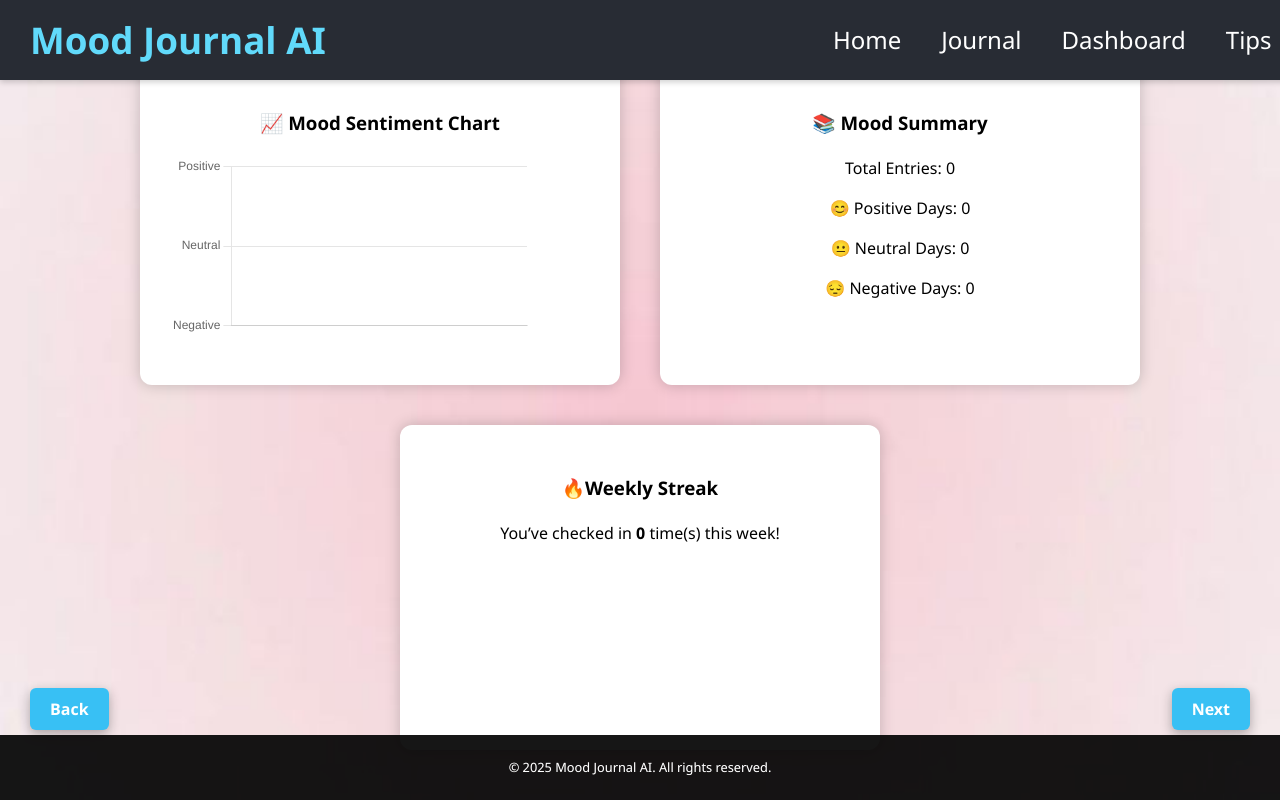
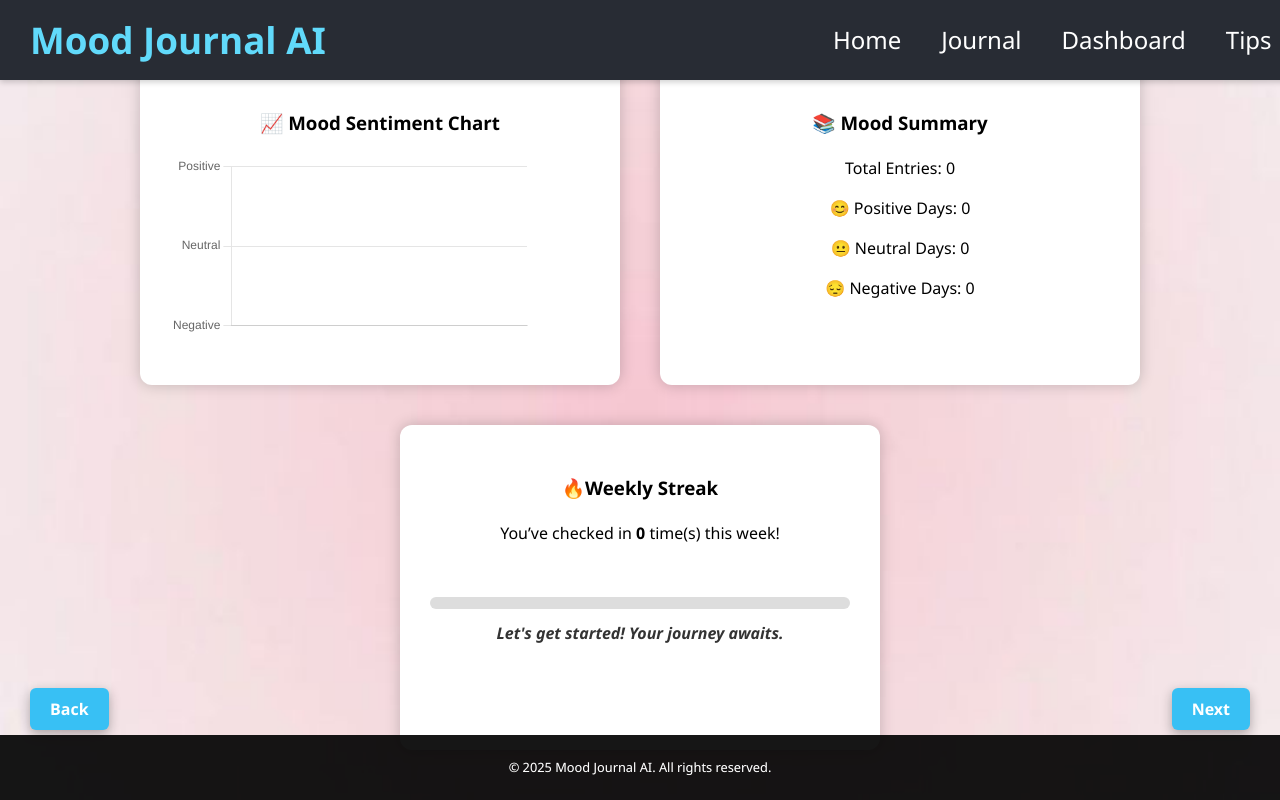
Before and after one commit to Unnati126/Capstone_Project, a React (Vite) app in the folder mood_journal_ai/frontend/: page /dashboard in a window 1280 px wide. Built offline with nearby package versions, Linux system fonts and the light colour scheme; no server answers.

Commit message:
add streak message in dashboard page

```diff
--- a/mood_journal_ai/frontend/src/pages/Dashboard.css
+++ b/mood_journal_ai/frontend/src/pages/Dashboard.css
@@ -65,6 +65,28 @@
   box-sizing: border-box;
 }
 
+.streak-box .progress-bar {
+  width: 100%;
+  height: 12px;
+  background-color: #ddd;
+  border-radius: 10px;
+  overflow: hidden;
+  margin: 12px 0;
+}
+
+.streak-box .progress-bar .fill {
+  height: 100%;
+  background-color: #38c0f4;
+  transition: width 0.4s ease-in-out;
+}
+
+.streak-msg {
+  margin-top: 10px;
+  font-style: italic;
+  font-weight: bold;
+  color: #333;
+}
+
 .next-btn {
   position: fixed;
   bottom: 70px;
--- a/mood_journal_ai/frontend/src/pages/Dashboard.jsx
+++ b/mood_journal_ai/frontend/src/pages/Dashboard.jsx
@@ -36,6 +36,11 @@ export default function Dashboard() {
     (m) => new Date(m.createdAt) >= oneWeekAgo
   ).length;
 
+  const streakMessage = weeklyStreak >= 3 ? "You're on fire! Keep the streak alive!"
+    : weeklyStreak >= 2 ? "Great consistency! Keep it up!"
+    : weeklyStreak > 0 ? "Nice start! Try for more tomorrow!"
+    : "Let's get started! Your journey awaits.";
+
   return (
     <div className="dashboard-page">
       <div className="dashboard-content">
@@ -61,8 +66,14 @@ export default function Dashboard() {
           <div className="streak-box">
             <h3>🔥Weekly Streak</h3>
             <p>You’ve checked in <strong>{weeklyStreak}</strong> time(s) this week!</p>
+
+<br/>
+          <div className="progress-bar">
+            <div className="fill" style={{ width: `${(weeklyStreak / 4) * 100}%` }}></div>
+            </div>
+              <p className="streak-msg">{streakMessage}</p>
+            </div>
           </div>
-        </div>
 
         <div className="dashboard-buttons">
           <button className="back-btn" onClick={() => navigate("/journal")}>
```
